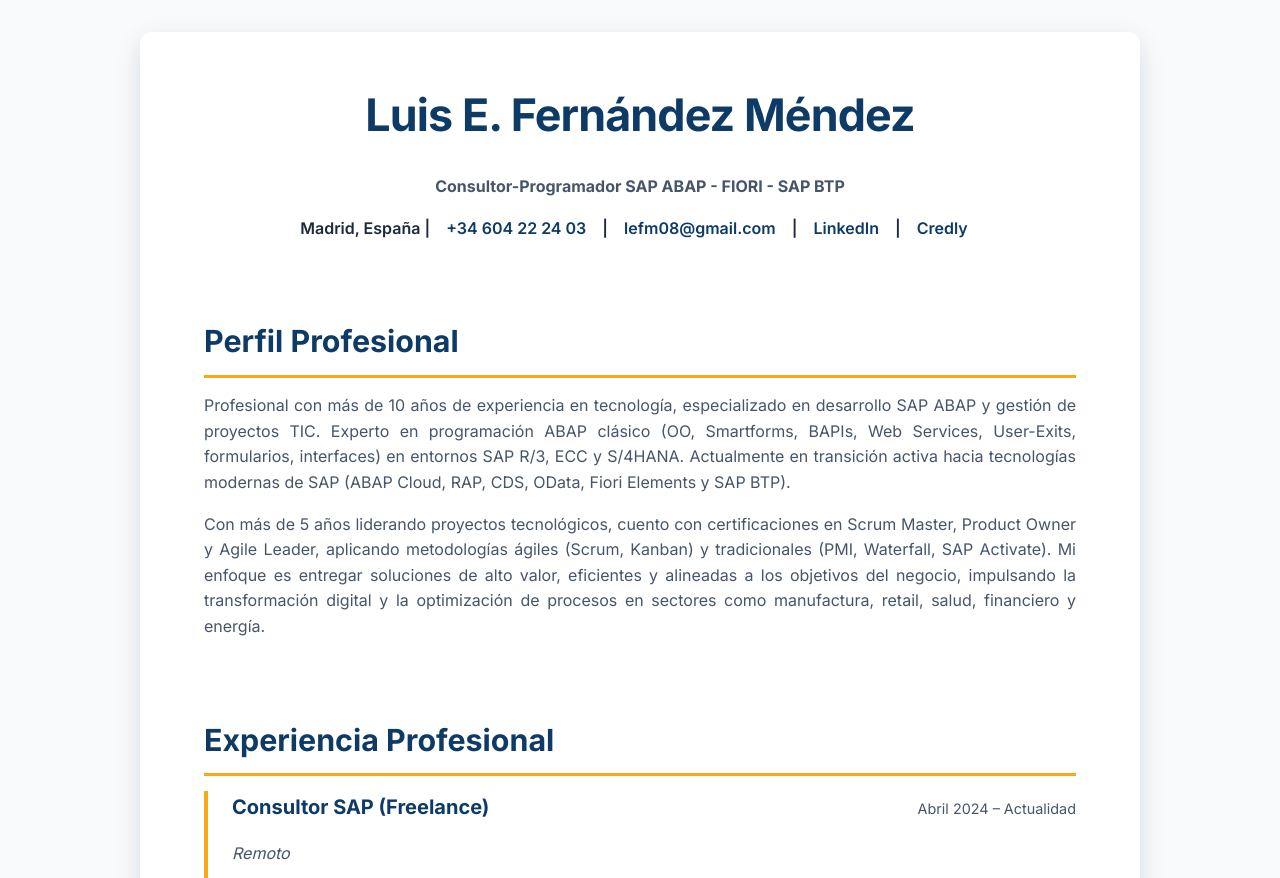
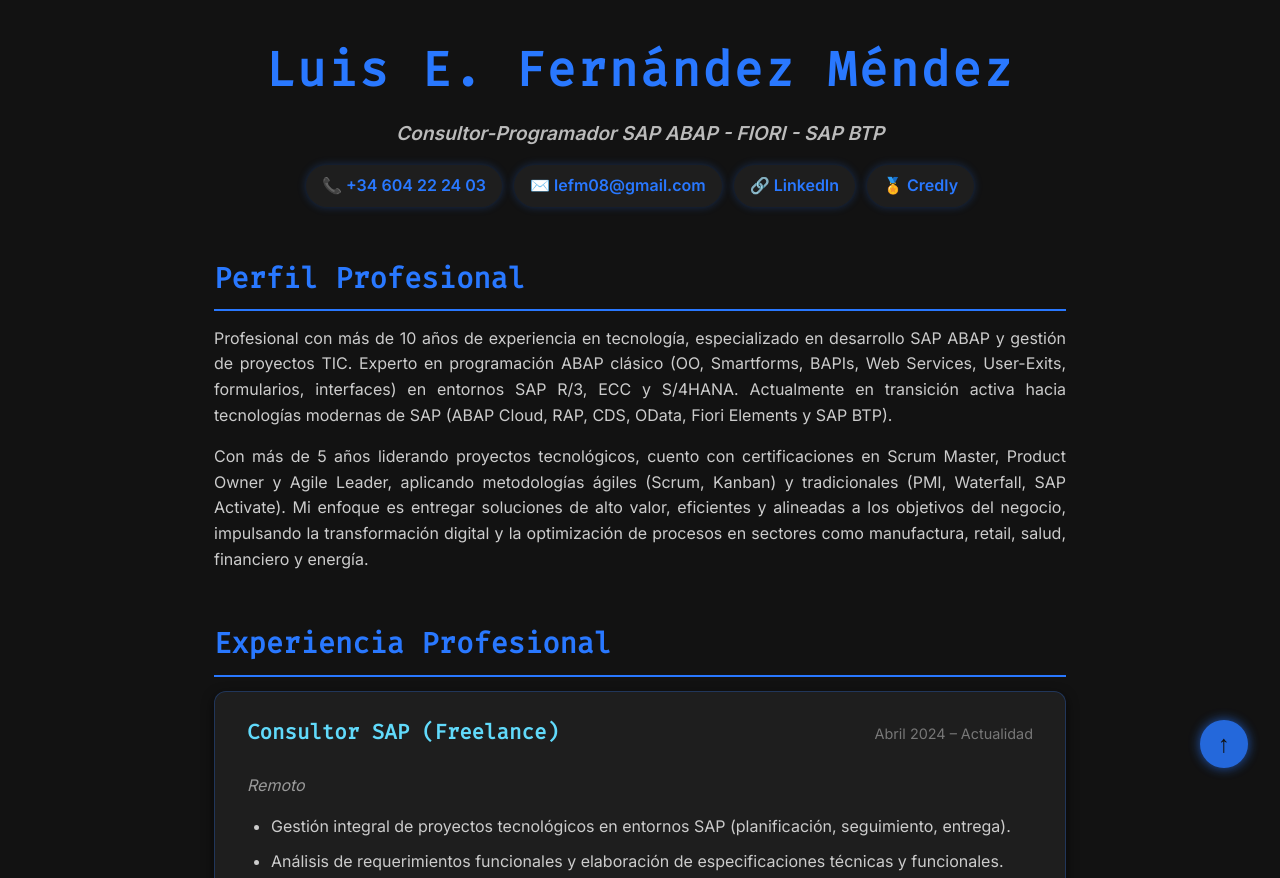
Before and after one commit to lefernandez08/MyCVLuisFernandez, a plain HTML site: page index.html in a window 1280 px wide. Shown: the top 878 px of the page. Drawn offline with Linux system fonts and the light colour scheme.

Commit message:
Add files via upload

```diff
--- a/index.html
+++ b/index.html
@@ -4,142 +4,195 @@
 <meta charset="UTF-8" />
 <meta name="viewport" content="width=device-width, initial-scale=1" />
 <title>CV Luis E. Fernández Méndez - Consultor SAP ABAP</title>
-<!-- Fuente premium y paleta elegante -->
-<link href="https://fonts.googleapis.com/css2?family=Inter:wght@400;600;700&display=swap" rel="stylesheet" />
+<meta name="description" content="CV de Luis E. Fernández Méndez, Consultor SAP ABAP con más de 10 años de experiencia en desarrollo y gestión de proyectos SAP." />
+<link href="https://fonts.googleapis.com/css2?family=Fira+Code&family=Inter:wght@400;600&display=swap" rel="stylesheet" />
 <style>
-  :root {
-    --color-bg: #f9fafb;
-    --color-primary: #0d3b66; /* Azul oscuro premium */
-    --color-secondary: #faa916; /* Amarillo dorado */
-    --color-text-primary: #1e293b; /* Gris oscuro */
-    --color-text-secondary: #475569; /* Gris medio */
-    --color-card-bg: #ffffff;
-    --color-accent: #faa916;
-    --color-border: #e2e8f0;
-    --shadow: rgba(13, 59, 102, 0.15);
-  }
-  /* Reset */
   *, *::before, *::after {
     box-sizing: border-box;
   }
   body {
     margin: 0; padding: 0;
+    background-color: #121212;
+    color: #e0e0e0;
     font-family: 'Inter', sans-serif;
-    background-color: var(--color-bg);
-    color: var(--color-text-primary);
     line-height: 1.6;
+    scroll-behavior: smooth;
   }
   a {
-    color: var(--color-primary);
+    color: #2978ff;
     text-decoration: none;
     transition: color 0.3s ease;
   }
   a:hover, a:focus {
-    color: var(--color-secondary);
+    color: #1c5ed6;
     outline: none;
   }
-  h1, h2, h3, h4 {
+  h1, h2, h3 {
     margin: 0 0 0.5em 0;
-    font-weight: 700;
-    color: var(--color-primary);
+    font-weight: 600;
   }
   h1 {
-    font-size: 2.8rem;
-    letter-spacing: -0.02em;
+    font-family: 'Fira Code', monospace;
+    font-size: 3rem;
+    letter-spacing: 0.05em;
     text-align: center;
+    color: #2978ff;
+    margin-top: 2rem;
+    margin-bottom: 0.2rem;
   }
   h2 {
-    font-size: 1.9rem;
-    border-bottom: 3px solid var(--color-secondary);
+    font-family: 'Fira Code', monospace;
+    font-size: 1.8rem;
+    border-bottom: 2px solid #2978ff;
     padding-bottom: 0.3em;
-    margin-top: 2.5em;
+    margin-top: 3rem;
+    color: #2978ff;
+    display: flex;
+    align-items: center;
+    gap: 0.5em;
   }
   h3 {
-    font-size: 1.3rem;
-    color: var(--color-primary);
+    font-family: 'Fira Code', monospace;
+    font-size: 1.2rem;
+    color: #61dafb;
   }
- .col-roles {
+  .col-roles {
     text-align: center;
+    font-weight: 600;
+    font-size: 1.2rem;
+    color: #bbbbbb;
+    margin-bottom: 1rem;
+    font-style: italic;
   }
-
+  .container {
+    max-width: 900px;
+    margin: 2rem auto 4rem auto;
+    padding: 0 1.5rem;
+  }
+  .contact-info {
+    display: flex;
+    justify-content: center;
+    flex-wrap: wrap;
+    gap: 0.75rem;
+    margin-bottom: 2rem;
+    font-weight: 600;
+    font-size: 1rem;
+  }
+  .contact-info a {
+    background: #1e1e1e;
+    color: #2978ff;
+    padding: 0.5rem 1rem;
+    border-radius: 9999px;
+    font-weight: 600;
+    box-shadow: 0 0 8px #2978ff44;
+    transition: background-color 0.3s ease, color 0.3s ease, box-shadow 0.3s ease;
+  }
+  .contact-info a:hover, .contact-info a:focus {
+    background: #2978ff;
+    color: #121212;
+    box-shadow: 0 0 12px #2978ffcc;
+    outline: none;
+  }
   p, ul {
+    color: #ccc;
+    font-size: 1rem;
     margin: 0.5em 0 1em 0;
-    color: var(--color-text-secondary);
     text-align: justify;
   }
   ul {
-    padding-left: 1.5em;
+    padding-left: 1.5rem;
   }
   li {
-    margin-bottom: 0.5em;
+    margin-bottom: 0.6em;
   }
-
-  /* Layout */
-  .container {
-    max-width: 1000px;
-    margin: 2rem auto 4rem auto;
-    background-color: var(--color-card-bg);
-    box-shadow: 0 8px 24px var(--shadow);
+  article {
+    background: #1e1e1e;
+    border: 1px solid #2978ff44;
     border-radius: 12px;
-    padding: 3rem 4rem;
+    padding: 1.5rem 2rem;
+    margin-bottom: 2rem;
+    box-shadow: 0 4px 12px #000000aa;
+    transition: box-shadow 0.3s ease, transform 0.3s ease;
   }
-  .contact-info {
-    font-weight: 600;
-    font-size: 1rem;
-    color: var(--color-text-primary);
-    margin-top: 0.25rem;
-    text-align: center;
-  }
-  .contact-info a {
-    margin: 0 0.75rem;
-  }
-
-  /* Experience Articles */
-  article {
-    border-left: 4px solid var(--color-secondary);
-    padding-left: 1.5rem;
-    margin-bottom: 1.8rem;
+  article:hover {
+    box-shadow: 0 8px 24px #2978ffbb;
+    transform: translateY(-5px);
   }
   .job-header {
     display: flex;
     justify-content: space-between;
     flex-wrap: wrap;
     align-items: baseline;
-    margin-bottom: 0.3rem;
+    margin-bottom: 0.8rem;
   }
   .job-title {
-    font-weight: 700;
-    font-size: 1.25rem;
-    color: var(--color-primary);
+    color: #61dafb;
+    font-family: 'Fira Code', monospace;
+    font-size: 1.3rem;
+    font-weight: 600;
   }
   .job-company {
     font-style: italic;
-    color: var(--color-text-secondary);
+    color: #999999;
     font-size: 1rem;
   }
   .job-date {
     font-size: 0.9rem;
-    color: var(--color-text-secondary);
+    color: #777777;
     white-space: nowrap;
   }
-
-  /* Lists with columns for skills, certifications, languages */
   .columns-2 {
-    columns: 2;
+    column-count: 2;
     column-gap: 3rem;
   }
-  @media (max-width: 900px) {
+  @media (max-width: 700px) {
     .columns-2 {
-      columns: 1;
+      column-count: 1;
     }
   }
-
-  /* Footer */
   footer {
     text-align: center;
     font-size: 0.9rem;
-    color: var(--color-text-secondary);
+    color: #555555;
     margin-top: 3rem;
+    padding-bottom: 2rem;
+  }
+  #backToTop {
+    position: fixed;
+    bottom: 2rem;
+    right: 2rem;
+    background-color: #2978ff;
+    color: #121212;
+    border: none;
+    border-radius: 50%;
+    width: 3rem;
+    height: 3rem;
+    font-size: 1.5rem;
+    cursor: pointer;
+    box-shadow: 0 0 12px #2978ffcc;
+    opacity: 0.85;
+    transition: opacity 0.3s ease;
+    z-index: 1000;
+  }
+  #backToTop:hover {
+    opacity: 1;
+  }
+  @media (max-width: 600px) {
+    h1 {
+      font-size: 2.2rem;
+    }
+    h2 {
+      font-size: 1.4rem;
+    }
+    .job-header {
+      flex-direction: column;
+      align-items: flex-start;
+      gap: 0.3rem;
+    }
+    .contact-info {
+      flex-direction: column;
+      gap: 0.5rem;
+    }
   }
 </style>
 </head>
@@ -149,11 +202,10 @@
       <h1>Luis E. Fernández Méndez</h1>
       <p class="col-roles"><strong>Consultor-Programador SAP ABAP - FIORI - SAP BTP</strong></p>
       <p class="contact-info">
-        Madrid, España |
-        <a href="tel:+34604222403" aria-label="Teléfono">+34 604 22 24 03</a> |
-        <a href="mailto:lefm08@gmail.com" aria-label="Correo electrónico">lefm08@gmail.com</a> |
-        <a href="http://www.linkedin.com/in/luisefernandez" target="_blank" rel="noopener" aria-label="LinkedIn">LinkedIn</a> |
-        <a href="https://www.credly.com/users/luisefernandez/" target="_blank" rel="noopener" aria-label="Credly">Credly</a>
+        <a href="tel:+34604222403" aria-label="Teléfono">📞 +34 604 22 24 03</a>
+        <a href="mailto:lefm08@gmail.com" aria-label="Correo electrónico">✉️ lefm08@gmail.com</a>
+        <a href="http://www.linkedin.com/in/luisefernandez" target="_blank" rel="noopener" aria-label="LinkedIn">🔗 LinkedIn</a>
+        <a href="https://www.credly.com/users/luisefernandez/" target="_blank" rel="noopener" aria-label="Credly">🏅 Credly</a>
       </p>
     </header>
 
@@ -169,7 +221,6 @@
 
     <section>
       <h2>Experiencia Profesional</h2>
-
 
       <article>
         <div class="job-header">
@@ -259,7 +310,7 @@
           <li>Desarrollo de soluciones ABAP para sectores financiero y manufactura.</li>
           <li>Creación de reportes ALV, Smartforms, Dynpros, datos del diccionario ABAP.</li>
           <li>Integraciones vía Web Services (SOAP, WSDL, RFC) y BAPIs.</li>
-          <li>Implementación de mejoras (User   Exits, BADIs, BTEs).</li>
+          <li>Implementación de mejoras (User  Exits, BADIs, BTEs).</li>
           <li>Elaboración de especificaciones técnicas y funcionales.</li>
           <li>Soporte técnico de alto nivel y mentoría a 3 consultores junior.</li>
           <li><strong>Tecnologías:</strong> ABAP, ABAP OO, SAP ERP 6.0, SAP S/4 HANA, SAP FIORI, SAP LOGON.</li>
@@ -291,7 +342,7 @@
           <li>Creación de reportes ALV de los módulos MM, FI, SD y PM.</li>
           <li>Diseño de formularios mediante Smartforms.</li>
           <li>Programación orientada a objetos (ABAP OO).</li>
-          <li>Uso de mejoras (User   -exit, BADIs y BTE).</li>
+          <li>Uso de mejoras (User -exit, BADIs y BTE).</li>
           <li>Asesoramiento telefónico a clientes y encuestas de requisitos funcionales.</li>
           <li><strong>Tecnologías:</strong> ABAP, ABAP OO, SAP ERP 6.0, SAP S/4 HANA, SAP FIORI, SAP LOGON.</li>
         </ul>
@@ -316,7 +367,8 @@
         <li><strong>Aplicación de Ventas Móvil para PacTech Internacional con SAP:</strong> Desarrollo e implementación de una aplicación móvil de ventas para PacTech, completamente interfaciada con SAP. Integración con SAP utilizando APIs y servicios web para sincronización en tiempo real de datos de ventas, inventarios y clientes (SAP SD, SAP MM). Optimización del proceso de ventas, gestión de clientes, validación de precios y descuentos, y actualización de disponibilidad de productos. Resultados: aumento de la eficiencia de ventas, mejor sincronización de datos, optimización de la gestión de inventarios y reducción de errores en pedidos.</li>
         <li><strong>Implementación sistema de notificaciones de alertas de mantenimiento de edificios (DTS Solutions):</strong> Servicio web para recolectar notificaciones de averías y alertas de mantenimiento del sistema BMS y cargarlas en SAP. Creación de procesos de envío de correos masivos a técnicos para seguimiento de averías.</li>
         <li><strong>Proyecto Implementación de estándares DGII 2018 (DTS Solutions):</strong> Adecuaciones y ajustes para la normativa DGII 2018, incluyendo generación, validación y envío de formatos 606, 609, 608 en SAP. Adaptación de Cuentas por Pagar para manejar nuevos rangos de Números de Comprobante Fiscal (NCF).</li>
-        <li><strong>Interfaz de facturación y de cobros (Asociación Dominicana de Rehabilitación):</strong> Desarrollo de servicios web para comunicar sistemas satélites de facturación y cobros con SAP, realizando procesos comerciales y financieros de manera inmediata.</li        <li><strong>Proyectos de adecuamiento y automatización de procesos comerciales y logísticos (MercaSID):</strong> Automatización del proceso de compras (API para aprobaciones móviles, captura de datos y cierre automático). Ampliación en el cálculo de coste de material en la CK11. Mejoras al formulario de factura comercial y reporte de facturas vs notas de créditos. Automatización del proceso de planificación de la necesidad, interfaz de pedido de devolución, seguimiento de ejecución presupuestaria, alta y baja de activos fijos, y bloqueo de materiales.</li>
+        <li><strong>Interfaz de facturación y de cobros (Asociación Dominicana de Rehabilitación):</strong> Desarrollo de servicios web para comunicar sistemas satélites de facturación y cobros con SAP, realizando procesos comerciales y financieros de manera inmediata.</li>
+        <li><strong>Proyectos de adecuamiento y automatización de procesos comerciales y logísticos (MercaSID):</strong> Automatización del proceso de compras (API para aprobaciones móviles, captura de datos y cierre automático). Ampliación en el cálculo de coste de material en la CK11. Mejoras al formulario de factura comercial y reporte de facturas vs notas de créditos. Automatización del proceso de planificación de la necesidad, interfaz de pedido de devolución, seguimiento de ejecución presupuestaria, alta y baja de activos fijos, y bloqueo de materiales.</li>
         <li><strong>Migración de Módulo de Inventario de COBOL a SAP S/4HANA (Grupo Ramos):</strong> Diseño de interfaces de captura de inventario y reportes para validaciones de datos durante la migración de un sistema legacy en COBOL a SAP S/4HANA.</li>
         <li><strong>Otros Proyectos Relevantes:</strong> Planeación de Proyecto de Implementación de SAP S/4HANA Cloud Public Edition. Proyecto de Saneamiento de Perfil de SAP para asegurar la permisología correcta. Implementación de WMS PacTech Internacional integrado con SAP. Integración de APIs para SAP S/4HANA con sistemas como SAP CAR y Sirena GO.</li>
       </ul>
@@ -390,5 +442,12 @@
       &copy; 2025 Luis E. Fernández Méndez - Consultor SAP ABAP
     </footer>
   </main>
+
+  <button id="backToTop" aria-label="Volver arriba" title="Volver arriba">↑</button>
+
+  <script>
+    const btn = document.getElementById('backToTop');
+    btn.addEventListener('click', () => window.scrollTo({top: 0, behavior: 'smooth'}));
+  </script>
 </body>
 </html>
```
